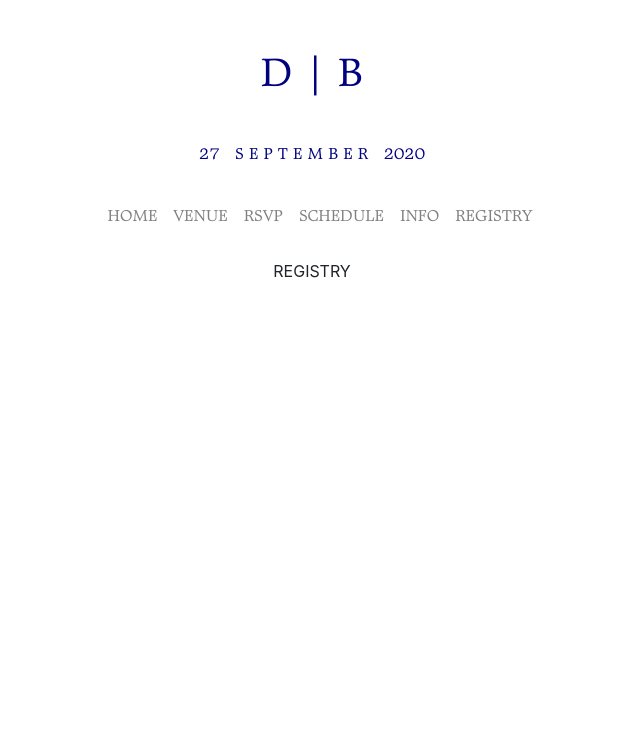
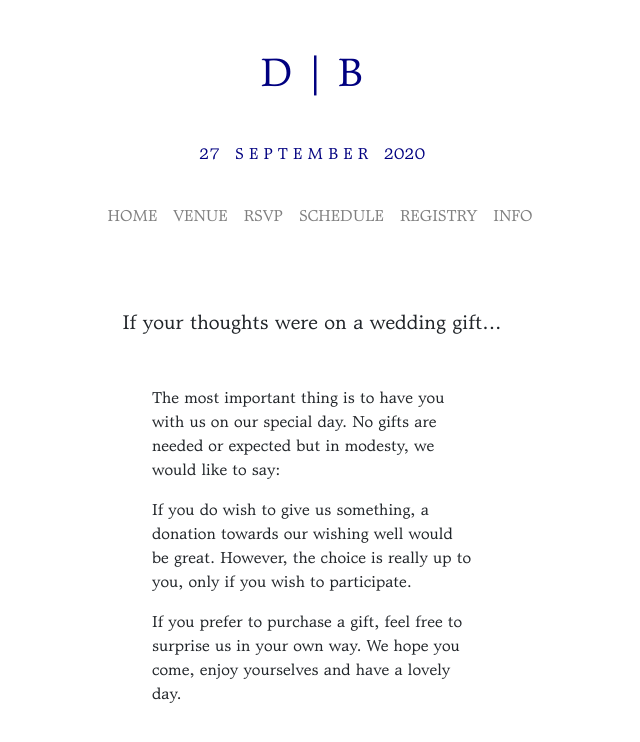
Before and after one commit to spicalous/dcbl, a Jekyll site: the page built from registry.html, in a window 1280 px wide. Shown: the top 742 px of the page, without its empty margins (328-968 px from the left). Built offline with Jekyll 4.4.1, drawn with Linux system fonts in a browser that asks for light colours.

Commit message:
registry, venue

```diff
--- a/_data/nav.yml
+++ b/_data/nav.yml
@@ -7,7 +7,7 @@ items:
     url: /rsvp
   - title: SCHEDULE
     url: /schedule
+  - title: REGISTRY
+    url: /registry
   - title: INFO
     url: /info
-  - title: REGISTRY
-    url: /registry
--- a/registry.html
+++ b/registry.html
@@ -2,10 +2,28 @@
 layout: base
 title: REGISTRY | DCBL Wedding
 ---
-<div class="container">
+<div class="container matt-antique mt-5">
   <div class="row">
-    <div class="col text-center">
-      REGISTRY
+    <div class="col lead text-center mb-5">
+      If your thoughts were on a wedding gift...
+    </div>
+  </div>
+  <div class="row">
+    <div class="col matt-antique mb-5">
+      <div class="mx-auto" style="max-width: 320px;">
+        <p>
+          The most important thing is to have you with us on our special day.
+          No gifts are needed or expected but in modesty, we would like to say:
+        </p>
+        <p>
+          If you do wish to give us something, a donation towards our wishing well would be great.
+          However, the choice is really up to you, only if you wish to participate.
+        </p>
+        <p>
+          If you prefer to purchase a gift, feel free to surprise us in your own way.
+          We hope you come, enjoy yourselves and have a lovely day.
+        </p>
+      </div>
     </div>
   </div>
 </div>
```
Also changed, not shown: venue.html (+18 -3 lines).
